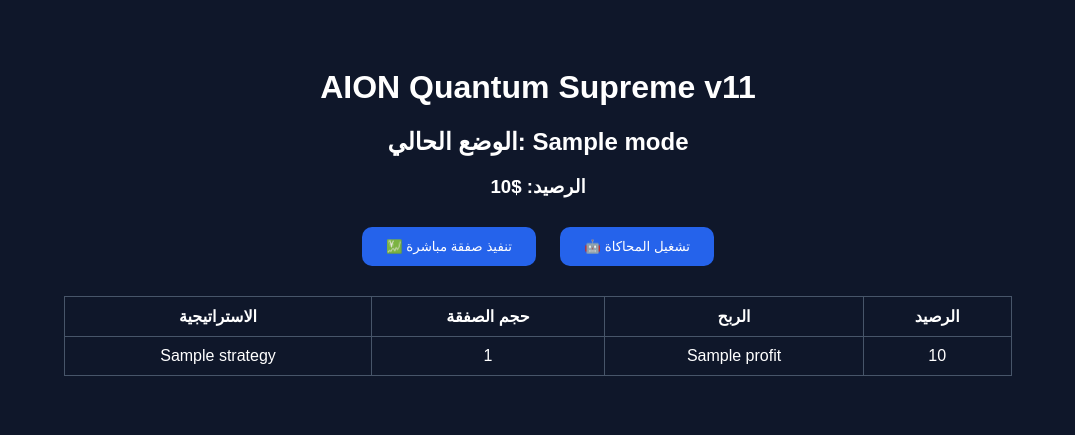
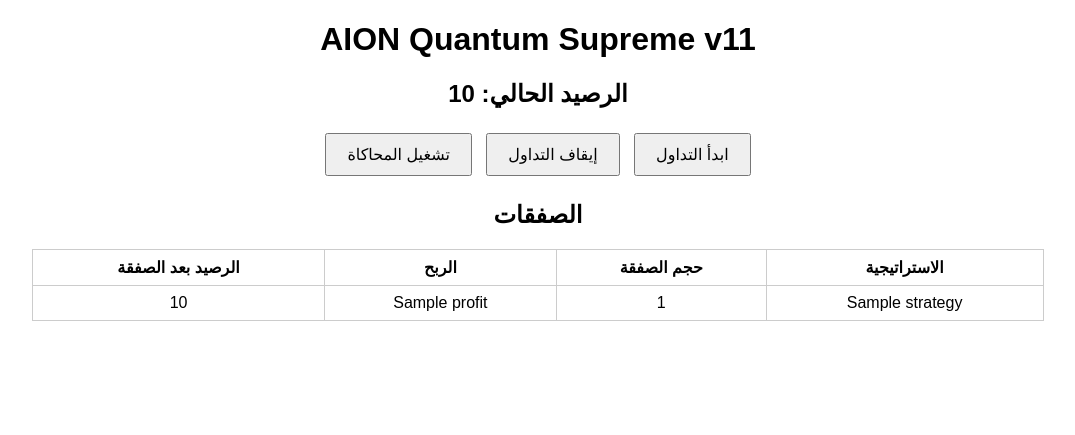
Before and after one commit to Andleep/Topandleep, a Flask app: template templates/dashboard.html in a window 1280 px wide. Shown: the top 435 px of the page, without its empty margins (102-1177 px from the left). Run offline with Flask 2, Linux system fonts and the light colour scheme; the template is opened without the code that fills it: most values are stand-ins (such as "Sample title", 1, 10 or a date in 2020).

Commit message:
Update dashboard.html

```diff
--- a/templates/dashboard.html
+++ b/templates/dashboard.html
@@ -4,34 +4,43 @@
 <meta charset="UTF-8">
 <title>AION Quantum Supreme</title>
 <style>
-    body { font-family: "Cairo", sans-serif; background: #0f172a; color: white; text-align: center; padding: 40px; }
-    button { background: #2563eb; color: white; border: none; padding: 12px 24px; margin: 10px; border-radius: 10px; cursor: pointer; }
-    button:hover { background: #1e40af; }
-    table { margin: 20px auto; border-collapse: collapse; width: 80%; color: white; }
-    th, td { border: 1px solid #475569; padding: 10px; }
+body { font-family: Arial; text-align: center; direction: rtl; }
+button { margin: 5px; padding: 10px 20px; font-size: 16px; }
+table { margin: 0 auto; border-collapse: collapse; width: 80%; }
+th, td { border: 1px solid #ccc; padding: 8px; }
 </style>
+<script>
+async function startTrading() {
+    await fetch("/start_trading", { method: "POST" });
+    alert("تم بدء التداول المباشر!");
+}
+async function stopTrading() {
+    await fetch("/stop_trading", { method: "POST" });
+    alert("تم إيقاف التداول!");
+}
+async function runSimulation() {
+    const res = await fetch("/simulate", { method: "POST" });
+    const data = await res.json();
+    alert("تم تنفيذ المحاكاة!");
+    location.reload();
+}
+</script>
 </head>
 <body>
 <h1>AION Quantum Supreme v11</h1>
-  <h2>الوضع الحالي: {{ bot.mode }}</h2>
-  <h3>الرصيد: ${{ bot.balance }}</h3>
-
-  <button onclick="window.location.href='/execute_trade'">💹 تنفيذ صفقة مباشرة</button>
-  <button onclick="window.location.href='/run_simulation'">🤖 تشغيل المحاكاة</button>
-
+<h2>الرصيد الحالي: {{ balance }}</h2>
+<button onclick="startTrading()">ابدأ التداول</button>
+<button onclick="stopTrading()">إيقاف التداول</button>
+<button onclick="runSimulation()">تشغيل المحاكاة</button>
+<h2>الصفقات</h2>
 <table>
+<tr><th>الاستراتيجية</th><th>حجم الصفقة</th><th>الربح</th><th>الرصيد بعد الصفقة</th></tr>
+{% for trade in trades %}
 <tr>
-      <th>الاستراتيجية</th>
-      <th>حجم الصفقة</th>
-      <th>الربح</th>
-      <th>الرصيد</th>
-    </tr>
-    {% for t in bot.trades %}
-    <tr>
-      <td>{{ t.strategy }}</td>
-      <td>{{ t.position_size }}</td>
-      <td>{{ t.profit }}</td>
-      <td>{{ t.balance }}</td>
+<td>{{ trade.strategy }}</td>
+<td>{{ trade.position_size }}</td>
+<td>{{ trade.profit }}</td>
+<td>{{ trade.balance }}</td>
 </tr>
 {% endfor %}
 </table>
```
Lines whose indentation alone changed are shown as unchanged.
